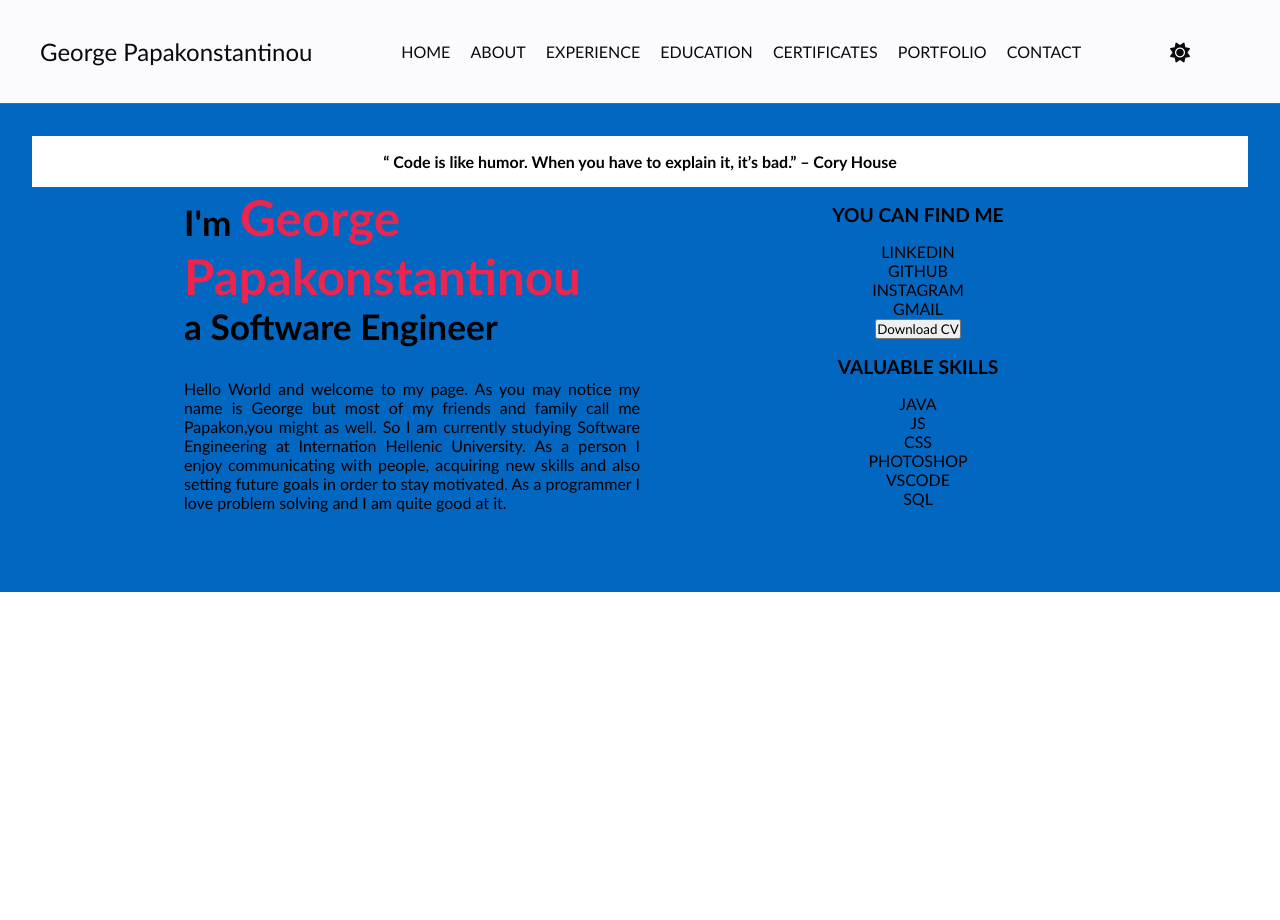
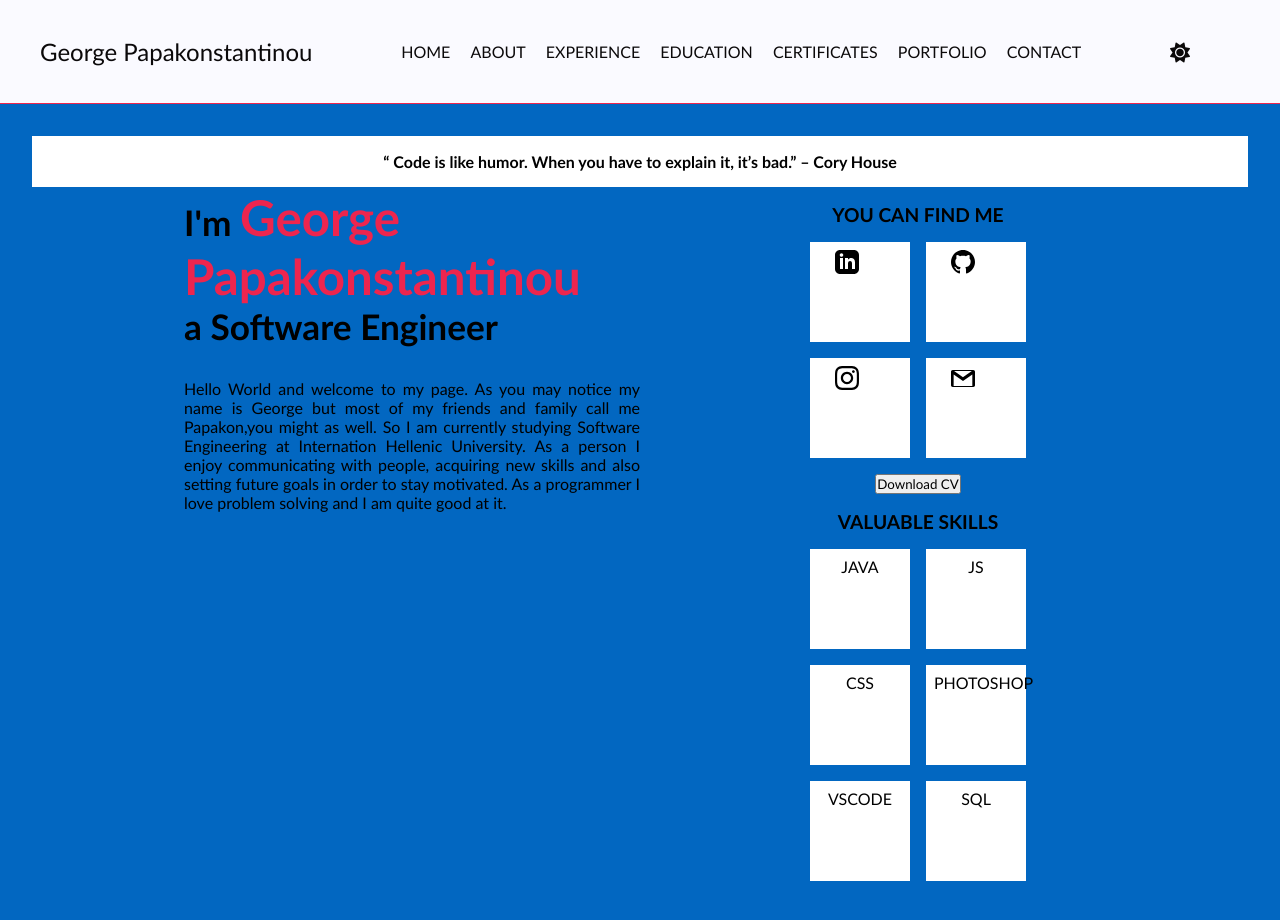
Before and after one commit to gpapakon/Html-Sass, a plain HTML site: page My Site/index.html in a window 1280 px wide. Before the commit the page ends 800 px from the top, so only its background shows below. Drawn offline with Linux system fonts and the light colour scheme.

Commit message:
under const

```diff
--- a/My Site/index.html
+++ b/My Site/index.html
@@ -63,12 +63,12 @@
                 <span class="container__home--sp">you can find me</span>
                 <div class="container__home--list">
                     <ul>
-                        <li>LinkedIn</li>
-                        <li>GitHub</li>
-                        <li>Instagram</li>
-                        <li>Gmail</li>
+                        <li><a target="_bank" href="https://www.linkedin.com/in/george-papakonstantinou-662a161ab/"><svg width="50px" fill-rule="evenodd" clip-rule="evenodd" xmlns="http://www.w3.org/2000/svg"  ><path d="M19 0h-14c-2.761 0-5 2.239-5 5v14c0 2.761 2.239 5 5 5h14c2.762 0 5-2.239 5-5v-14c0-2.761-2.238-5-5-5zm-11 19h-3v-11h3v11zm-1.5-12.268c-.966 0-1.75-.79-1.75-1.764s.784-1.764 1.75-1.764 1.75.79 1.75 1.764-.783 1.764-1.75 1.764zm13.5 12.268h-3v-5.604c0-3.368-4-3.113-4 0v5.604h-3v-11h3v1.765c1.396-2.586 7-2.777 7 2.476v6.759z"/></svg></a></li>
+                        <li><a target="_bank" href="https://github.com/gpapakon"><svg xmlns="http://www.w3.org/2000/svg"  ><path d="M12 0c-6.626 0-12 5.373-12 12 0 5.302 3.438 9.8 8.207 11.387.599.111.793-.261.793-.577v-2.234c-3.338.726-4.033-1.416-4.033-1.416-.546-1.387-1.333-1.756-1.333-1.756-1.089-.745.083-.729.083-.729 1.205.084 1.839 1.237 1.839 1.237 1.07 1.834 2.807 1.304 3.492.997.107-.775.418-1.305.762-1.604-2.665-.305-5.467-1.334-5.467-5.931 0-1.311.469-2.381 1.236-3.221-.124-.303-.535-1.524.117-3.176 0 0 1.008-.322 3.301 1.23.957-.266 1.983-.399 3.003-.404 1.02.005 2.047.138 3.006.404 2.291-1.552 3.297-1.23 3.297-1.23.653 1.653.242 2.874.118 3.176.77.84 1.235 1.911 1.235 3.221 0 4.609-2.807 5.624-5.479 5.921.43.372.823 1.102.823 2.222v3.293c0 .319.192.694.801.576 4.765-1.589 8.199-6.086 8.199-11.386 0-6.627-5.373-12-12-12z"/></svg></a></li>
+                        <li><a target="_bank" href="https://www.instagram.com/giorgos.papakon/"><svg xmlns="http://www.w3.org/2000/svg"  ><path d="M12 2.163c3.204 0 3.584.012 4.85.07 3.252.148 4.771 1.691 4.919 4.919.058 1.265.069 1.645.069 4.849 0 3.205-.012 3.584-.069 4.849-.149 3.225-1.664 4.771-4.919 4.919-1.266.058-1.644.07-4.85.07-3.204 0-3.584-.012-4.849-.07-3.26-.149-4.771-1.699-4.919-4.92-.058-1.265-.07-1.644-.07-4.849 0-3.204.013-3.583.07-4.849.149-3.227 1.664-4.771 4.919-4.919 1.266-.057 1.645-.069 4.849-.069zm0-2.163c-3.259 0-3.667.014-4.947.072-4.358.2-6.78 2.618-6.98 6.98-.059 1.281-.073 1.689-.073 4.948 0 3.259.014 3.668.072 4.948.2 4.358 2.618 6.78 6.98 6.98 1.281.058 1.689.072 4.948.072 3.259 0 3.668-.014 4.948-.072 4.354-.2 6.782-2.618 6.979-6.98.059-1.28.073-1.689.073-4.948 0-3.259-.014-3.667-.072-4.947-.196-4.354-2.617-6.78-6.979-6.98-1.281-.059-1.69-.073-4.949-.073zm0 5.838c-3.403 0-6.162 2.759-6.162 6.162s2.759 6.163 6.162 6.163 6.162-2.759 6.162-6.163c0-3.403-2.759-6.162-6.162-6.162zm0 10.162c-2.209 0-4-1.79-4-4 0-2.209 1.791-4 4-4s4 1.791 4 4c0 2.21-1.791 4-4 4zm6.406-11.845c-.796 0-1.441.645-1.441 1.44s.645 1.44 1.441 1.44c.795 0 1.439-.645 1.439-1.44s-.644-1.44-1.439-1.44z"/></svg></a></li>
+                        <li><a target="_bank" href="mailto:papakon1999a@gmail.com"><svg xmlns="http://www.w3.org/2000/svg" ><path d="M22.288 21h-20.576c-.945 0-1.712-.767-1.712-1.712v-13.576c0-.945.767-1.712 1.712-1.712h20.576c.945 0 1.712.767 1.712 1.712v13.576c0 .945-.767 1.712-1.712 1.712zm-10.288-6.086l-9.342-6.483-.02 11.569h18.684v-11.569l-9.322 6.483zm8.869-9.914h-17.789l8.92 6.229s6.252-4.406 8.869-6.229z"/></svg></a></li>
                     </ul>
-                    <button>Download CV</button>
+                    <button class="container__home--cvbutton">Download CV</button>
                 </div>
 
 
--- a/My Site/styles/_home.scss
+++ b/My Site/styles/_home.scss
@@ -56,6 +56,46 @@
         &--list ul{
             list-style: none;
             text-transform: uppercase;
+            margin: 0;
+            text-align: center;
+            display: inline-grid;
+            grid-template-columns: auto auto;
+            grid-gap: 1rem;
+        }
+
+        &--list li{
+            padding: 0.5rem 0.5rem;
+            width: 100px;
+            height: 100px;
+            background-color: white;
+            /*display: flex;
+            justify-content: center;
+            align-items: center;*/
+
+
+        }
+
+        &--list a{
+            width: 100%;
+            height: 100%;
+            text-align: center;
+
+        }
+
+
+        &--list  svg {
+           width: 50px;
+           height: 50px;
+
+
+        }
+
+
+
+        &--cvbutton {
+            display: block;
+            margin: 1rem auto;
+
         }
 
         &--findme{
```
Also changed, not shown: My Site/styles/styles.css, 1 other file.
